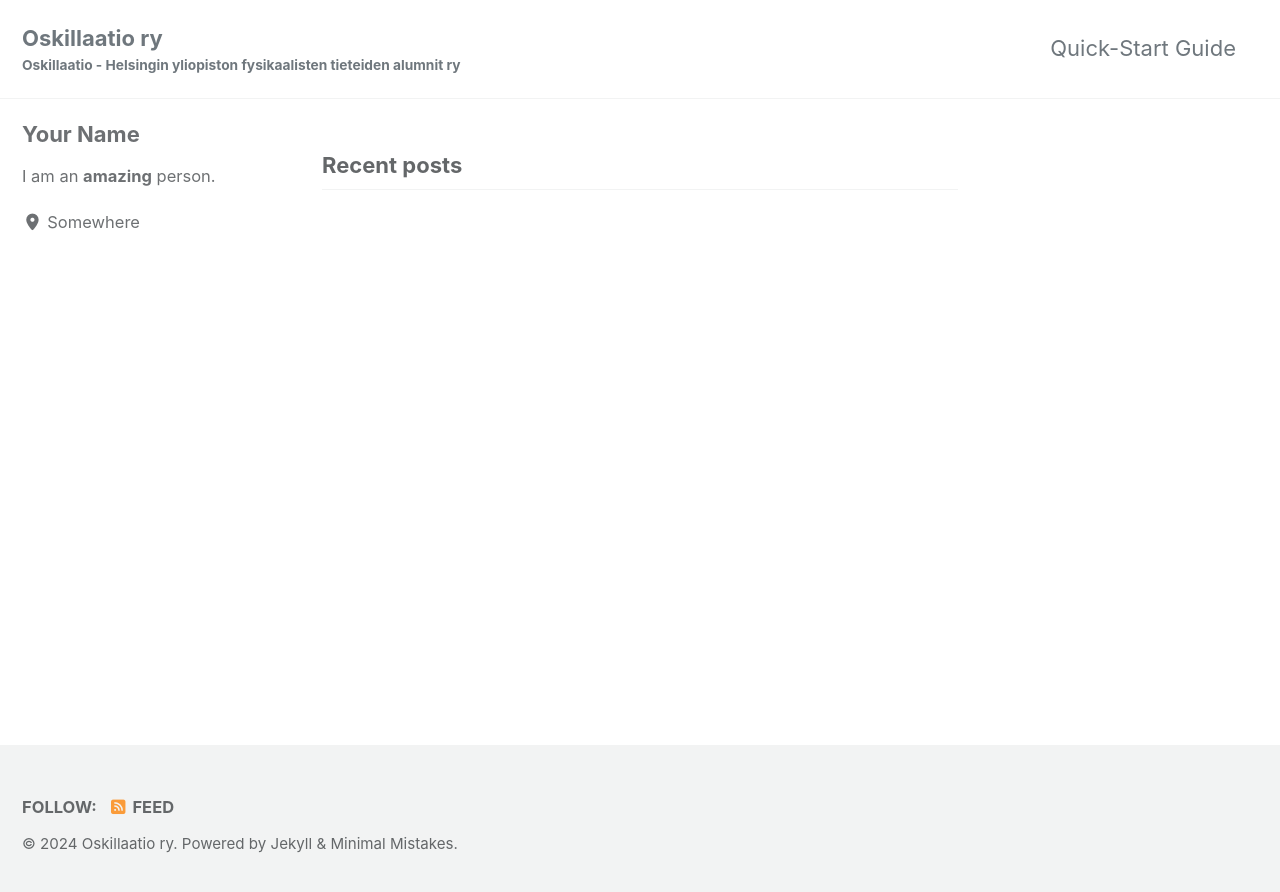
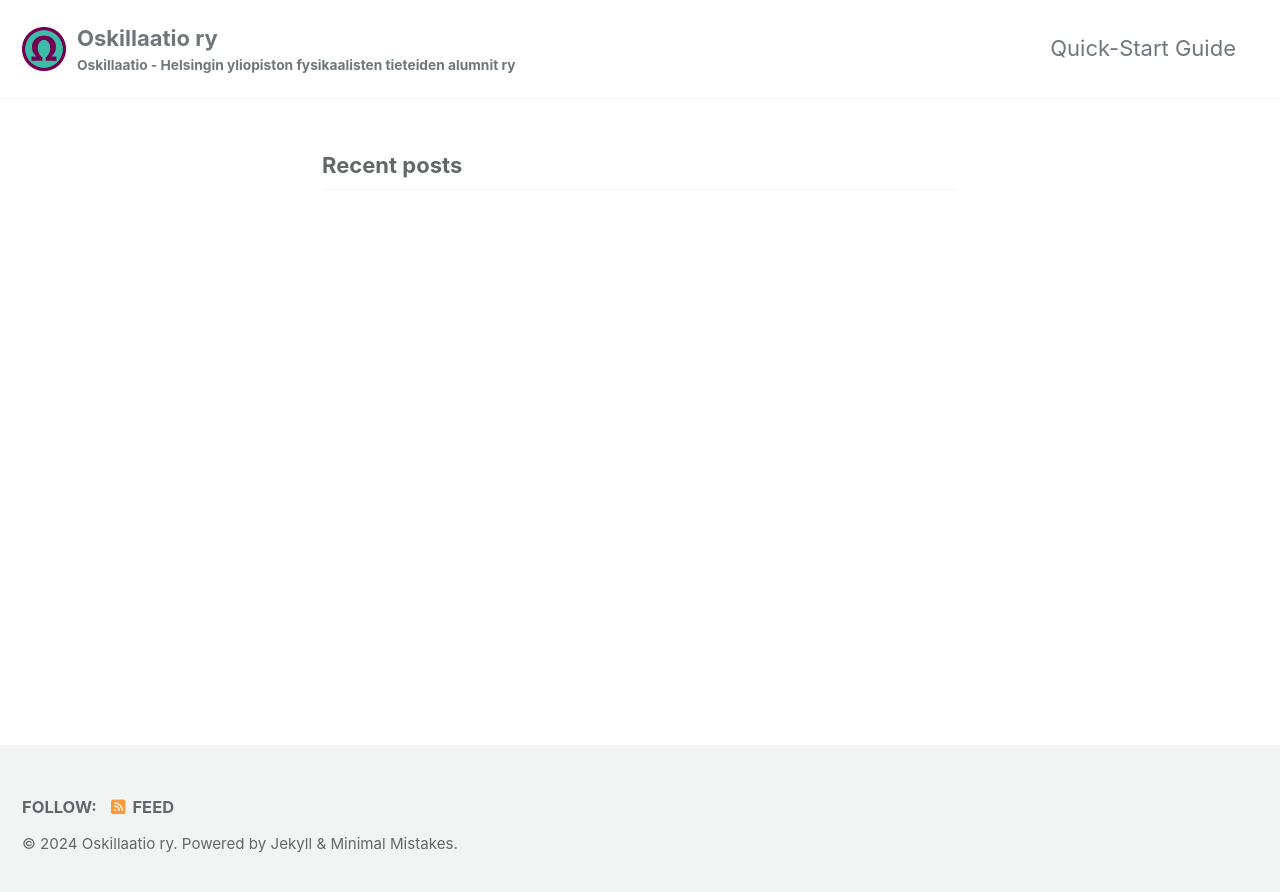
Before and after one commit to Oskillaatio/oskillaatio.github.io, a Jekyll site: the page built from index.html, in a window 1280 px wide. Shown: the top 892 px of the page. Built offline with Jekyll 4.4.1, drawn with Linux system fonts in a browser that asks for light colours; cached includes are drawn as plain includes; the list of posts is cut into pages by our own code.

Commit message:
Update _config.yml

```diff
--- a/_config.yml
+++ b/_config.yml
@@ -26,7 +26,7 @@
 baseurl                  : # the subpath of your site, e.g. "/blog"
 repository               : # GitHub username/repo-name e.g. "mmistakes/minimal-mistakes"
 teaser                   : # path of fallback teaser image, e.g. "/assets/images/500x300.png"
-logo                     : # path of logo image to display in the masthead, e.g. "/assets/images/88x88.png"
+logo                     : "assets/Oskillaatio.jpg" # path of logo image to display in the masthead, e.g. "/assets/images/88x88.png"
 masthead_title           : # overrides the website title displayed in the masthead, use " " for no title
 breadcrumbs              : # true, false (default)
 words_per_minute         : 200
@@ -113,10 +113,10 @@
 
 # Site Author
 author:
-  name             : "Your Name"
+  name             : #"Your Name"
   avatar           : # path of avatar image, e.g. "/assets/images/bio-photo.jpg"
-  bio              : "I am an **amazing** person."
-  location         : "Somewhere"
+  bio              : #"I am an **amazing** person."
+  location         : #"Somewhere"
   email            :
   links:
     - label: "Email"
```
